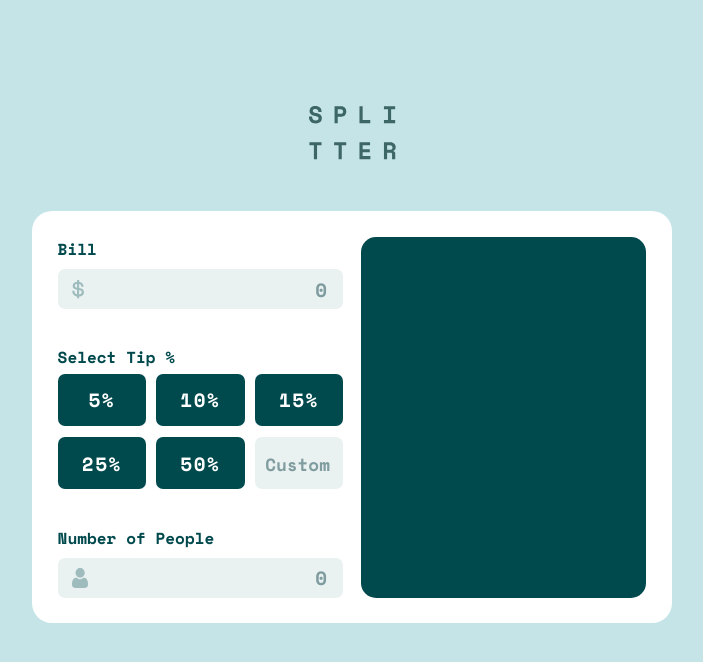
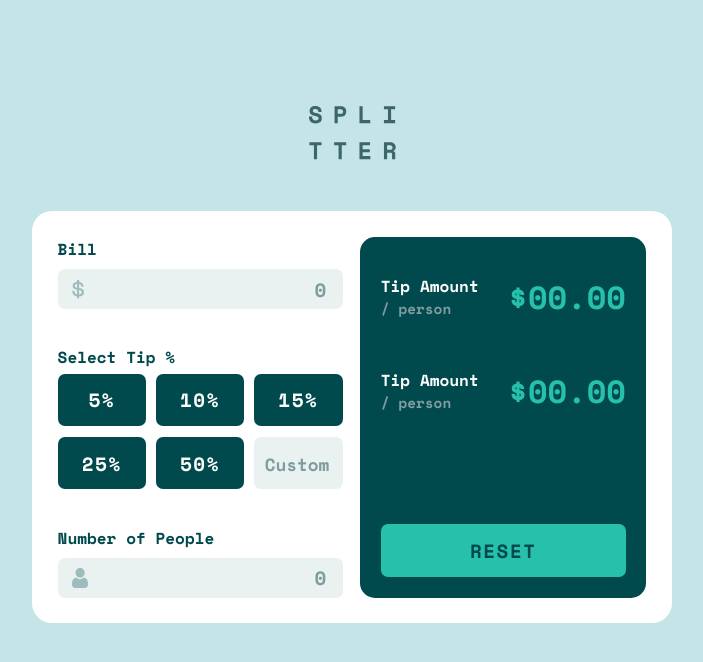
Before and after one commit to JoseDanielRomero/Tip-calculator, a React (Create React App) app: page / in a window 1280 px wide. Shown: the top 662 px of the page, without its empty margins (288-991 px from the left). Built offline with nearby package versions, Linux system fonts and the light colour scheme; the HTML template or start-up script is replaced by a standard one.

Commit message:
Se agrego el componente Results.js, donde se recibiran los datos recolectados para ser procesados y mostrados

```diff
--- a/src/App.css
+++ b/src/App.css
@@ -42,8 +42,3 @@ main {
   height: 100%;
   width: 50%;
 }
-
-.result-box {
-  background-color: hsl(183, 100%, 15%);
-  border-radius: 15px;
-}
--- a/src/App.js
+++ b/src/App.js
@@ -3,6 +3,7 @@ import logo from '../src/images/logo.svg'
 import Calculator from './components/Calculator';
 import { useState } from 'react';
 import {v4 as uuidv4} from 'uuid'
+import Results from './components/Results';
 
 function App() {
 
@@ -38,6 +39,14 @@ function App() {
   const [tip, setTip] = useState('')
   const [customTipShown, setCustomTipShown] = useState('')
 
+  if (typeof bill === 'number') {
+    console.log(bill.toFixed(2))
+  }
+
+  if (typeof people === 'number') {
+    console.log(people.toFixed())
+  }
+
   return (
     <div className="App">
       <header>
@@ -58,9 +67,7 @@ function App() {
             setDataBase={setDataBase}
             dataBaseButtons={dataBaseButtons}
           />
-          <section className='result-box'>
-
-          </section>
+          <Results />
         </article>
       </main>
     </div>
--- a/src/components/Calculator.js
+++ b/src/components/Calculator.js
@@ -29,7 +29,6 @@ function Calculator({ setBill, bill, people, setPeople, tip, setTip, customTipSh
         iconInput={peopleIcon}
         htmlType='tel'
       />
-
     </section>
   );
 }
--- /dev/null
+++ b/src/components/Results.js
@@ -0,0 +1,33 @@
+import '../stylesheets/Results.css'
+
+function Results() {
+  return (
+    <section className='result-box'>
+      <div className='result-box-list'>
+        <div className='result-container'>
+          <div className='text-box'>
+            <h4 className='title-result'>Tip Amount</h4>
+            <h5 className='subtitle-result'>/ person</h5>
+          </div>
+          <div className='number-box'>
+            <p className='result-number'>$00.00</p>
+          </div>
+        </div>
+        <div className='result-container'>
+          <div className='text-box'>
+            <h4 className='title-result'>Tip Amount</h4>
+            <h5 className='subtitle-result'>/ person</h5>
+          </div>
+          <div className='number-box'>
+            <p className='result-number'>$00.00</p>
+          </div>
+        </div>
+      </div>
+      <div className='reset-result-box'>
+        <button className='reset-button'>RESET</button>
+      </div>
+    </section>
+  )
+}
+
+export default Results;
--- a/src/components/SelectTip.js
+++ b/src/components/SelectTip.js
@@ -47,8 +47,7 @@ function SelectTip({ setTip, customTipShown, setCustomTipShown, dataBase, setDat
                   resolveClass={handleButtonClass}
                 />
               </>
-            )
-          })
+            )})
         }
         <CustomTip
           setTip={setTip}
--- /dev/null
+++ b/src/stylesheets/Results.css
@@ -0,0 +1,92 @@
+.result-box {
+    background-color: hsl(183, 100%, 15%);
+    border-radius: 15px;
+    padding: 3.5% 3.5%;
+    display: flex;
+    flex-direction: column;
+    align-items: stretch;
+    justify-content: space-between;
+}
+
+.result-box-list {
+    height: 70%;
+    width: 100%;
+    display: flex;
+    flex-direction: column;
+    align-items: stretch;
+    justify-content: flex-start;
+    gap: 7%;
+}
+
+.result-container {
+    height: 35%;
+    width: 100%;
+    display: flex;
+    flex-direction: row;
+    align-items: stretch;
+    justify-content: space-between;
+}
+
+.text-box {
+    height: 100%;
+    width: 45%;
+    display: flex;
+    flex-direction: column;
+    align-items: flex-start;
+    justify-content: center;
+}
+
+.title-result {
+    margin: 0;
+    color: white;
+}
+
+.subtitle-result {
+    margin: 0;
+    color: hsl(184, 14%, 56%);
+    font-size: .9rem;
+}
+
+.number-box {
+    height: 100%;
+    width: 50%;
+    display: flex;
+    flex-direction: column;
+    align-items: flex-end;
+    justify-content: center;
+}
+
+.result-number {
+    font-size: 2rem;
+    color: hsl(172, 67%, 45%);
+}
+
+.reset-result-box {
+    height: 30%;
+    width: 100%;
+    display: flex;
+    flex-direction: column;
+    align-items: center;
+    justify-content: flex-end;
+}
+
+.reset-button {
+    height: 55%;
+    width: 100%;
+    background-color: hsl(172, 67%, 45%);
+    border-radius: 7px;
+    color: hsl(183, 100%, 15%);
+    font-size: 1.2rem;
+    border: none;
+    text-align: center;
+    letter-spacing: .1rem;
+    transition: all .1s;
+}
+
+.reset-button:hover {
+    cursor: pointer;
+}
+
+.reset-button:active {
+    background-color: hsl(172, 78%, 62%);
+}
--- a/src/stylesheets/TipButton.css
+++ b/src/stylesheets/TipButton.css
@@ -23,3 +23,8 @@
 .tip-button-box:hover {
     cursor: pointer;
 }
+
+.tip-button-box:active {
+    background-color: hsl(172, 78%, 62%);
+    color: hsl(183, 100%, 15%);
+}
```
